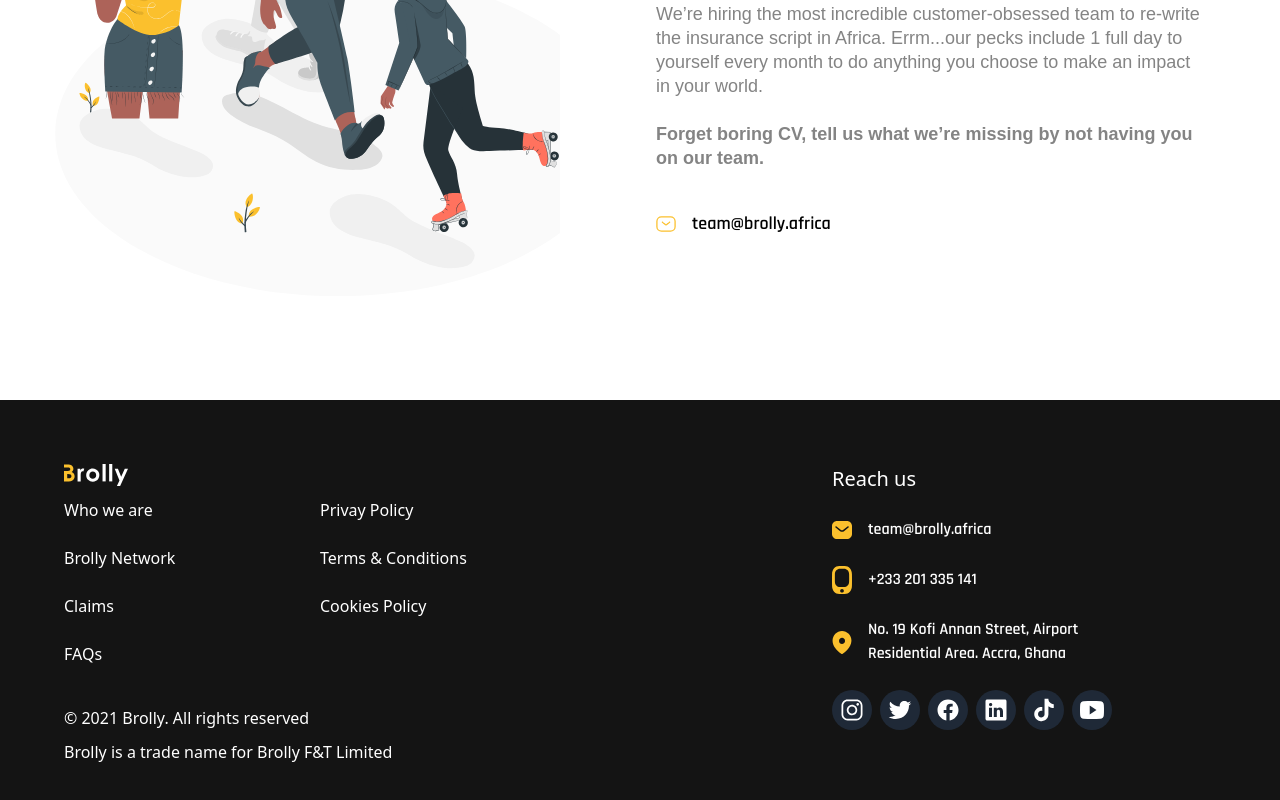
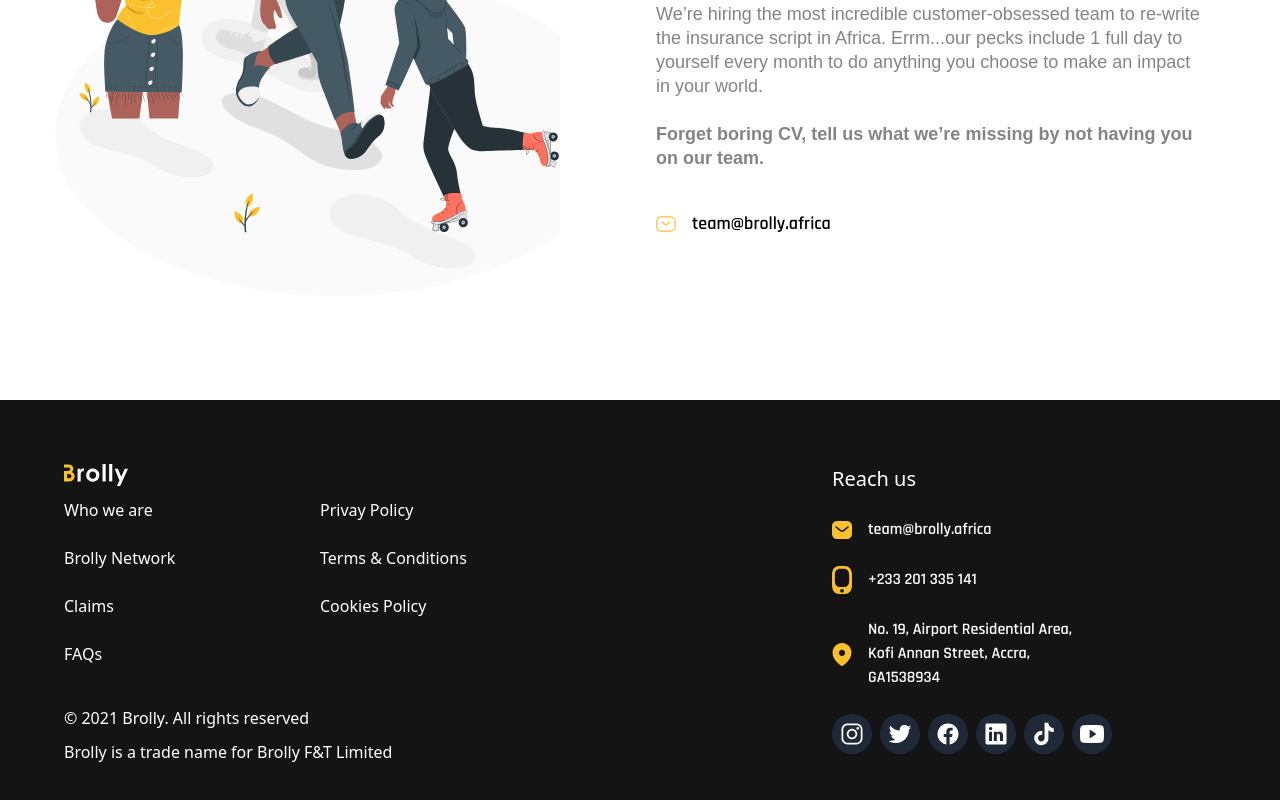
Before and after one commit to thatguynapster/brolly, a Next.js app: page / in a window 1280 px wide. Shown: the part 4342-5142 px from the top of the page. Built offline with nearby package versions, Linux system fonts and the light colour scheme; no server answers; what @tailwindcss/custom-forms would draw is missing.

Commit message:
footer address changed

```diff
--- a/components/footer.tsx
+++ b/components/footer.tsx
@@ -89,9 +89,9 @@
 
           <div className="flex flex-row items-center space-x-4 text-white">
             <img className="w-5" src="/icons/location.svg" alt="Message" />
-            <p className="font-semibold font-headings">
-              No. 19 Kofi Annan Street, Airport <br />
-              Residential Area. Accra, Ghana
+            <p className="font-semibold font-headings w-3/5">
+              No. 19, Airport Residential Area,
+              Kofi Annan Street, Accra, GA1538934
             </p>
           </div>
 
```
